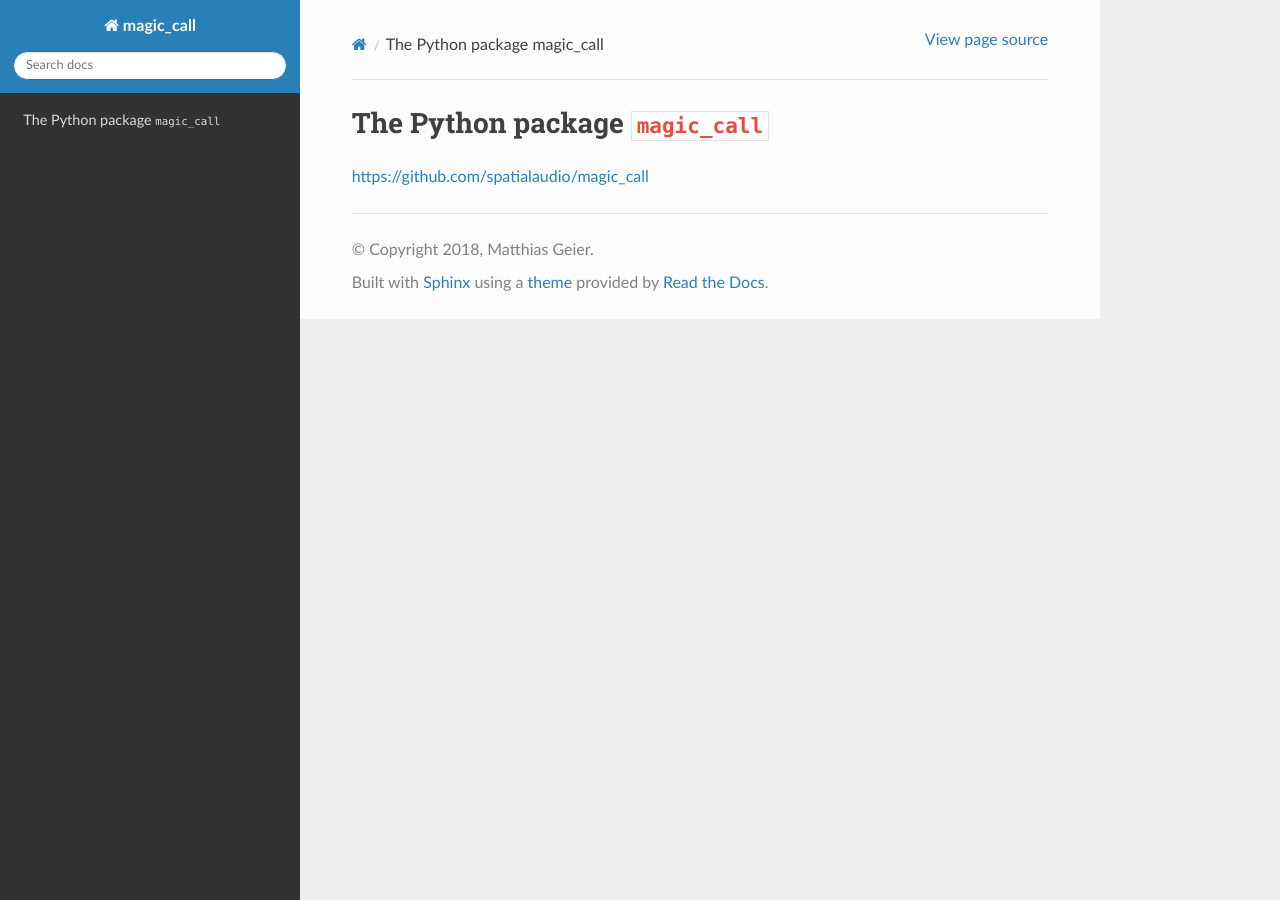
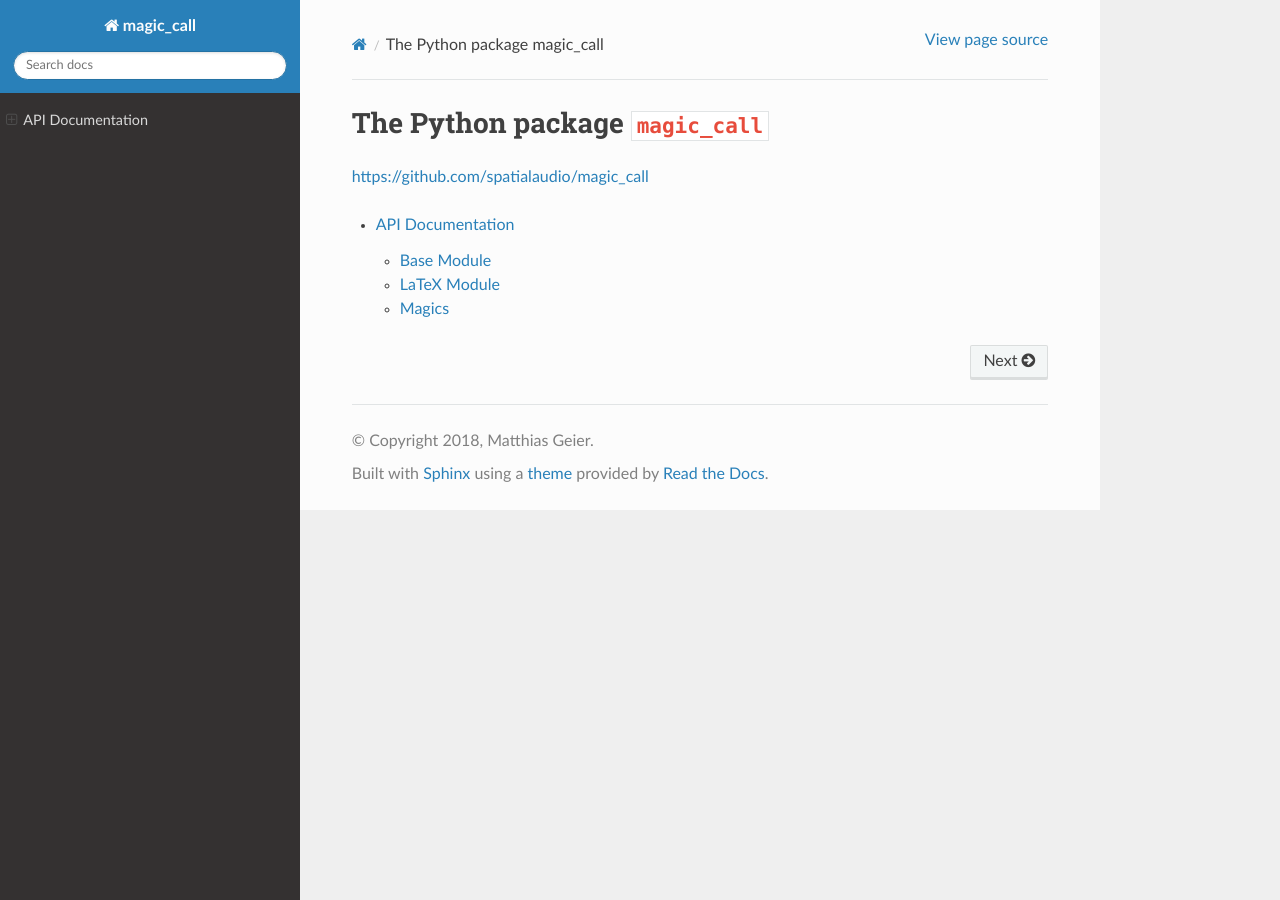
Before and after one commit to spatialaudio/magic_call, a Sphinx documentation site: the page built from doc/index.rst, in a window 1280 px wide. Built offline with Sphinx 7.4.7 and the Read the Docs theme 2.0.0, drawn with Linux system fonts in a browser that asks for light colours.

Commit message:
Add API documentation

```diff
--- /dev/null
+++ b/doc/api.rst
@@ -0,0 +1,8 @@
+API Documentation
+=================
+
+.. toctree::
+
+    api_base
+    api_latex
+    api_magic
--- /dev/null
+++ b/doc/api_base.rst
@@ -0,0 +1,6 @@
+Base Module
+===========
+
+.. automodule:: magic_call
+    :members: Caller
+    :undoc-members:
--- /dev/null
+++ b/doc/api_latex.rst
@@ -0,0 +1,6 @@
+LaTeX Module
+============
+
+.. automodule:: magic_call.latex
+    :members:
+    :undoc-members:
--- /dev/null
+++ b/doc/api_magic.rst
@@ -0,0 +1,6 @@
+Magics
+======
+
+.. automodule:: magic_call._magic_base
+    :members:
+    :undoc-members:
--- a/doc/conf.py
+++ b/doc/conf.py
@@ -1,4 +1,8 @@
+import os
 from subprocess import check_output
+import sys
+
+sys.path.insert(0, os.path.abspath('../src'))
 
 extensions = [
     'sphinx.ext.autodoc',
--- a/doc/index.rst
+++ b/doc/index.rst
@@ -2,3 +2,7 @@ The Python package ``magic_call``
 =================================
 
 https://github.com/spatialaudio/magic_call
+
+.. toctree::
+
+    api
```
Also changed, not shown: 2 other files.
